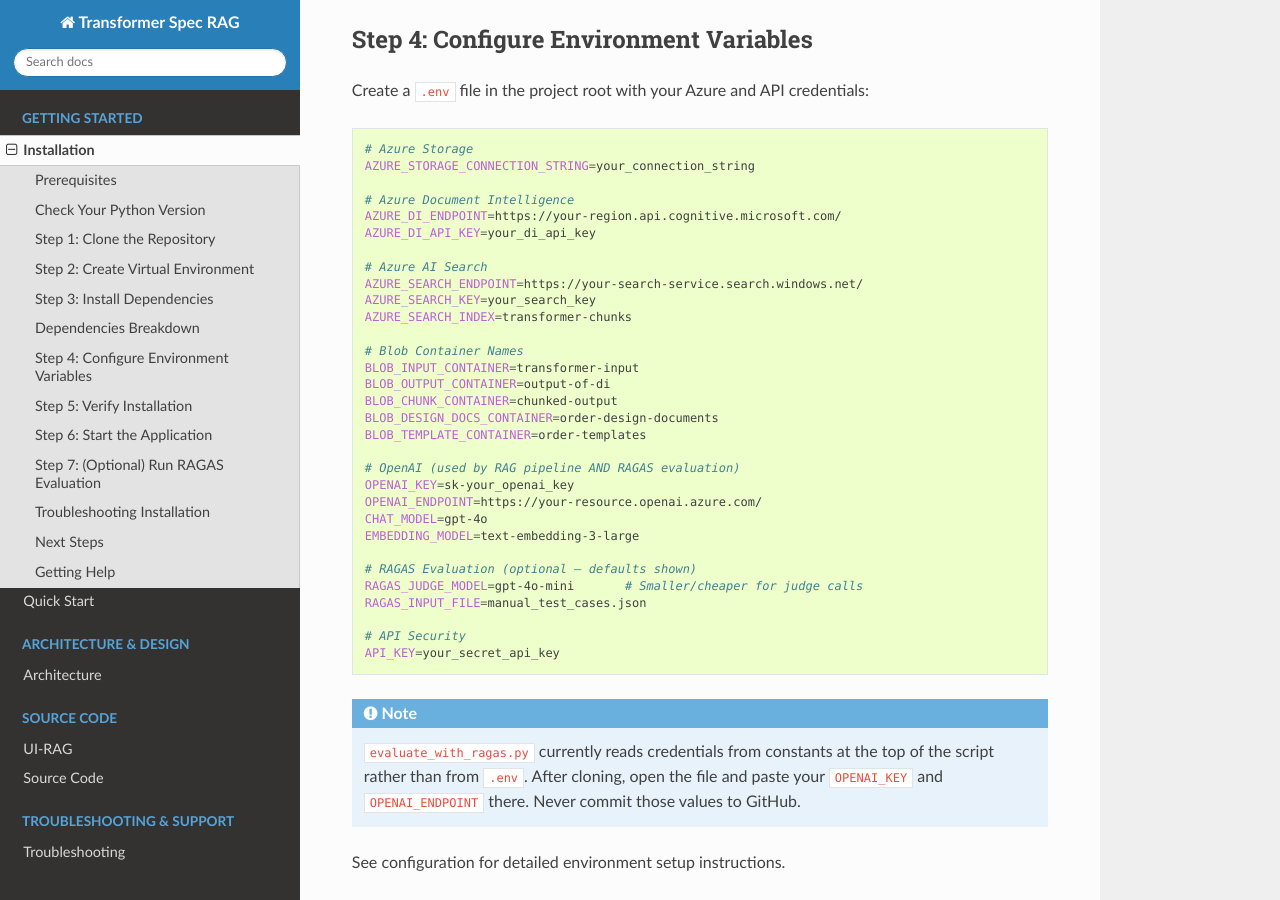
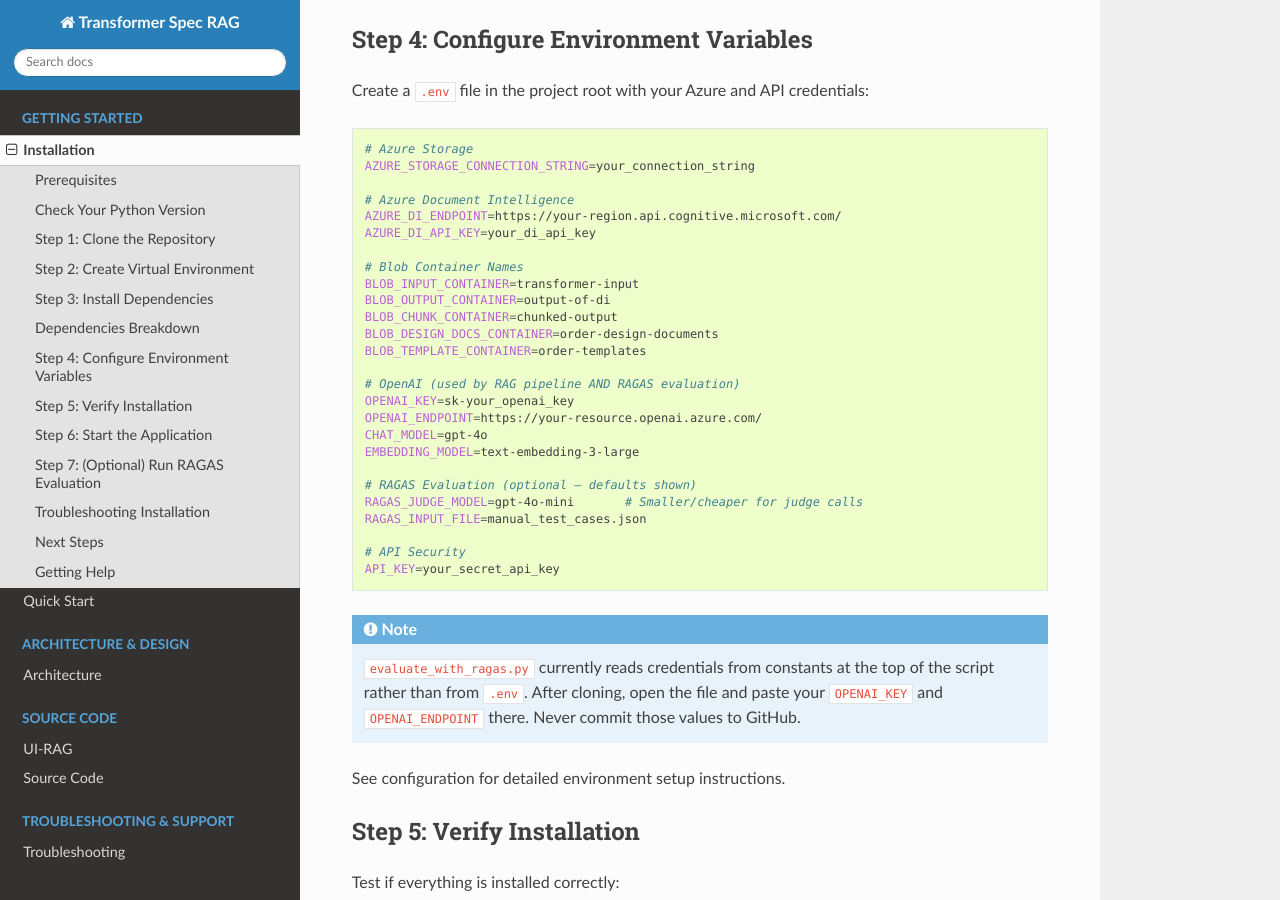
Before and after one commit to chaitra-bhandari/TransformerRag, a Sphinx documentation site: the page built from UI-RAG/docs/installation.rst, in a window 1280 px wide and 900 px high, scrolled down 2671 px. Built offline with Sphinx 7.4.7 and the Read the Docs theme 3.1.0, drawn with Linux system fonts in a browser that asks for light colours; pages that are not in the unit, such as notebooks, are missing from menus.

Commit message:
Update installation.rst

```diff
--- a/UI-RAG/docs/installation.rst
+++ b/UI-RAG/docs/installation.rst
@@ -143,11 +143,6 @@ Create a ``.env`` file in the project root with your Azure and API credentials:
     # Azure Document Intelligence
     AZURE_DI_ENDPOINT=https://your-region.api.cognitive.microsoft.com/
     AZURE_DI_API_KEY=your_di_api_key
-
-    # Azure AI Search
-    AZURE_SEARCH_ENDPOINT=https://your-search-service.search.windows.net/
-    AZURE_SEARCH_KEY=your_search_key
-    AZURE_SEARCH_INDEX=transformer-chunks
 
     # Blob Container Names
     BLOB_INPUT_CONTAINER=transformer-input
```
